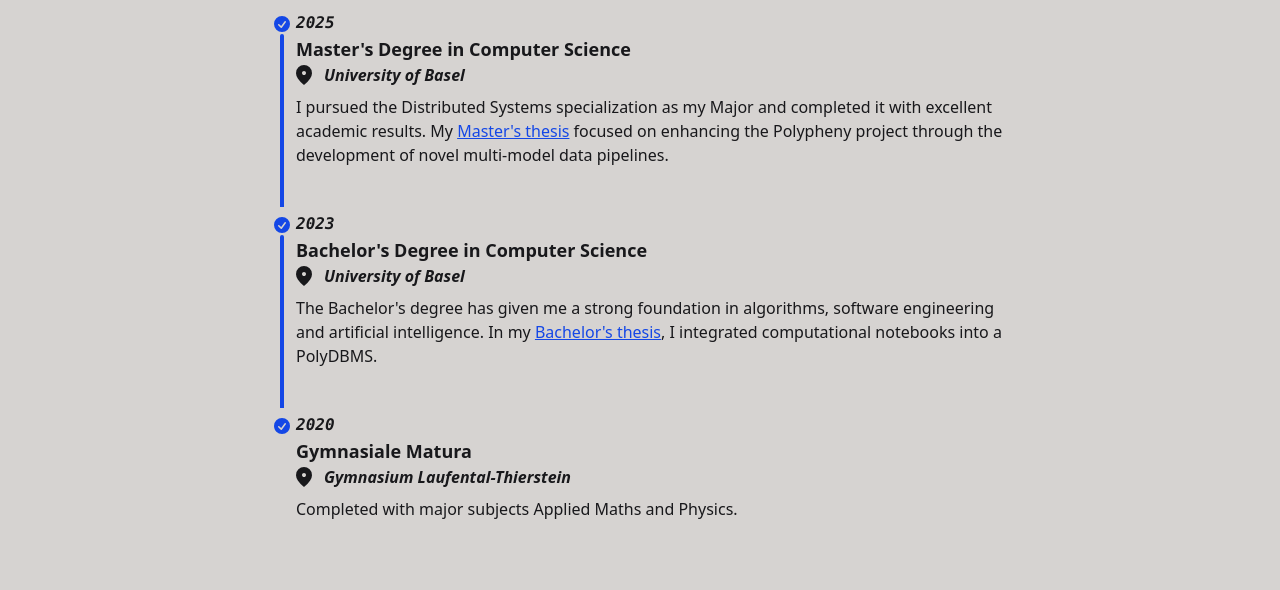
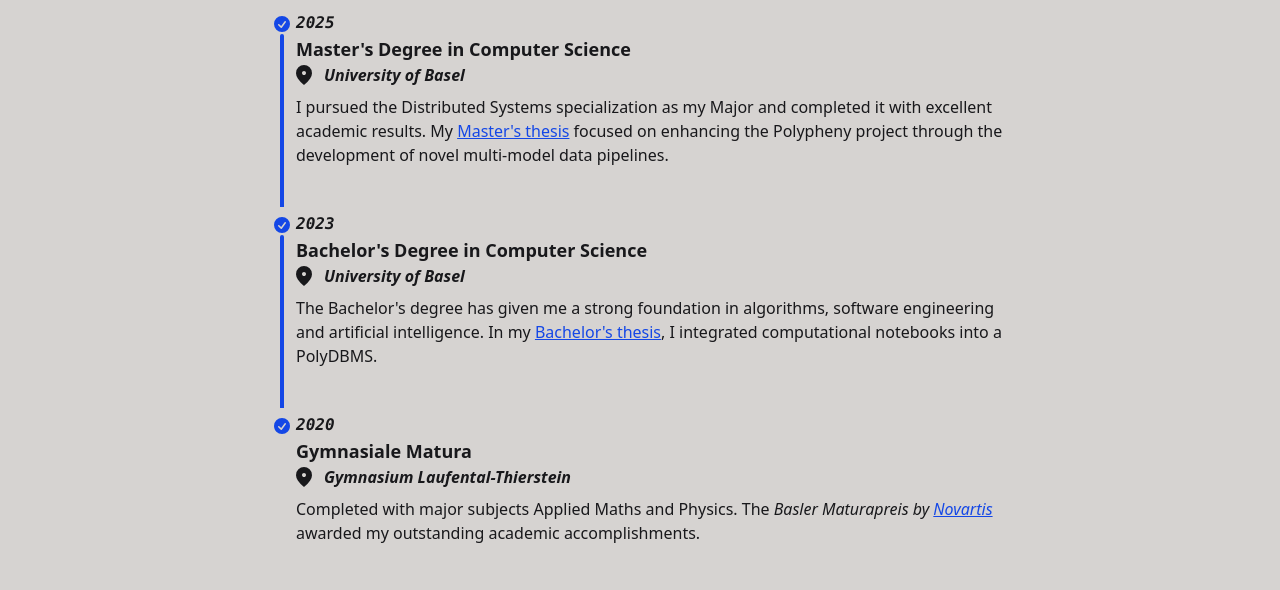
Before and after one commit to tobias-weber/tobweb, an Astro site: page /about in a window 1280 px wide. Shown: the part 334-924 px from the top of the page. Built offline with nearby package versions, Linux system fonts and the light colour scheme; Astro itself is replaced by a stand-in of ours.

Commit message:
Update about page

```diff
--- a/src/pages/about.astro
+++ b/src/pages/about.astro
@@ -87,7 +87,9 @@
                 <time class="font-mono italic font-bold">2020</time>
                 <div class="text-lg font-extrabold">Gymnasiale Matura</div>
                 <Location text="Gymnasium Laufental-Thierstein" class="mb-2"></Location>
-                Completed with major subjects Applied Maths and Physics.
+                Completed with major subjects Applied Maths and Physics. The
+                <i>Basler Maturapreis by <a class="link link-primary" href="https://www.novartis.com/">Novartis</a></i>
+                awarded my outstanding academic accomplishments.
             </div>
         </li>
     </ul>
@@ -113,6 +115,7 @@
         <SkillElement icon="python" title="Python"/>
         <SkillElement icon="postgresql" title="SQL"/>
         <SkillElement icon="c-plusplus" title="C++"/>
+        <SkillElement icon="c-sharp" title="C#"/>
         <SkillElement icon="kotlin" title="Kotlin"/>
     </div>
     <div class="flex flex-wrap gap-12 items-center justify-center mb-8">
```
Also changed, not shown: src/assets/icons/c-sharp.svg (added).
